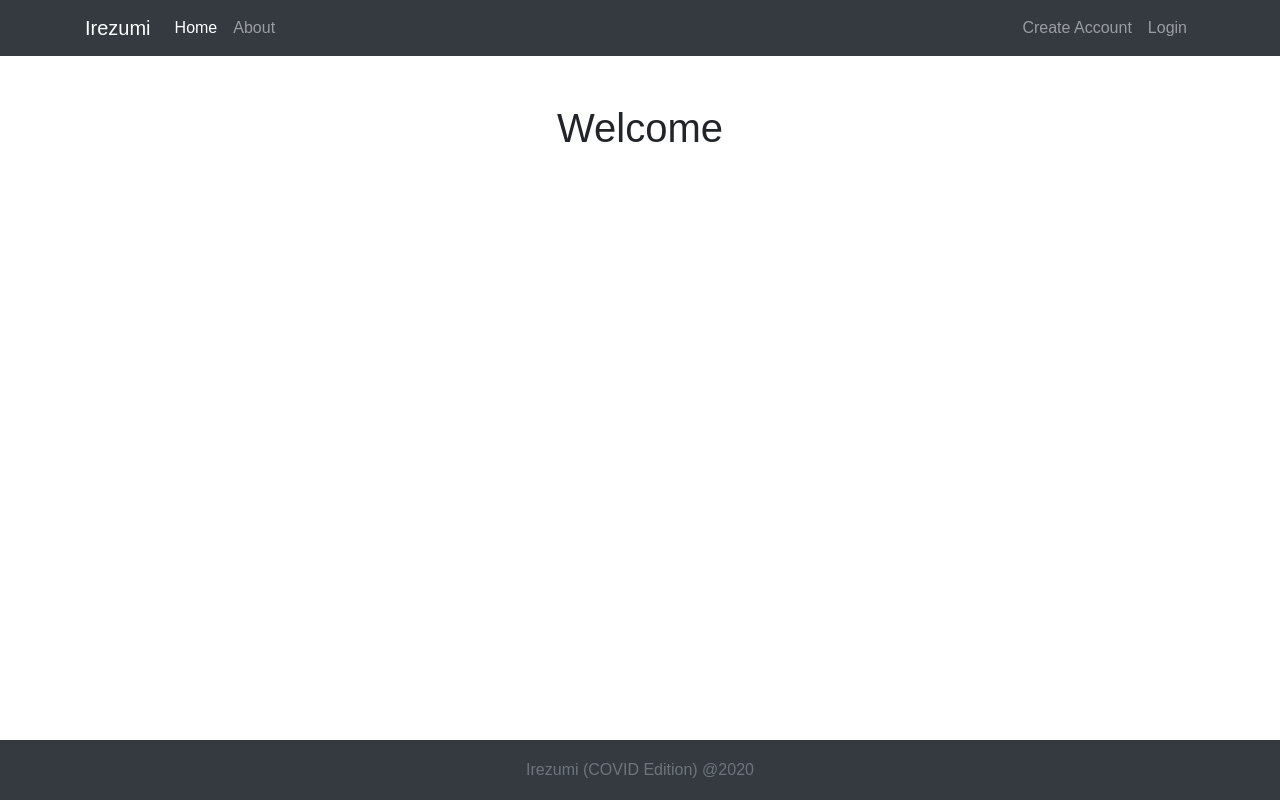
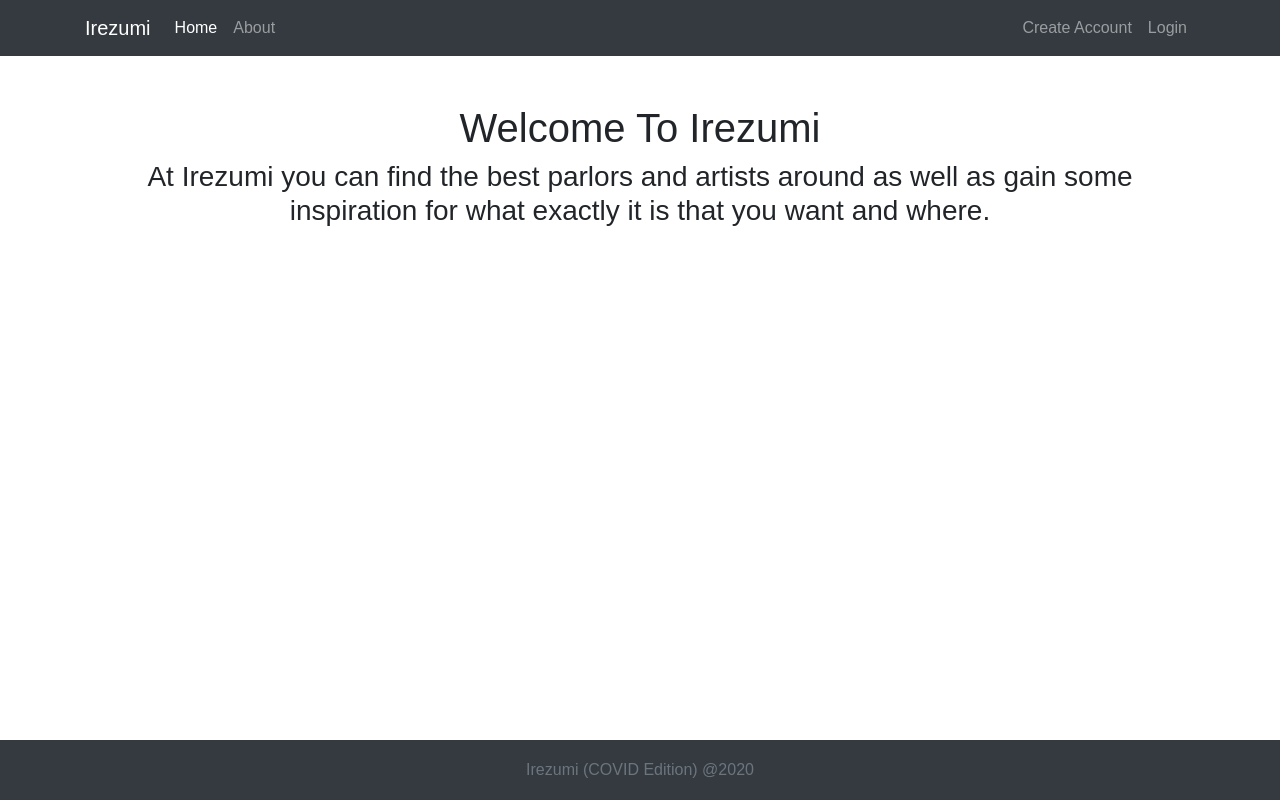
Before and after one commit to anonyymous1/irezumi-client, a React (Create React App) app: page / in a window 1280 px wide. Built offline with nearby package versions, Linux system fonts and the light colour scheme; no server answers.

Commit message:
welcome page changes

```diff
--- a/src/components/Welcome.js
+++ b/src/components/Welcome.js
@@ -2,7 +2,8 @@ import React from "react";
 const Welcome = () => {
     return (
         <div>
-            <h1>Welcome</h1>
+            <h1>Welcome To Irezumi</h1>
+            <h3>At Irezumi you can find the best parlors and artists around as well as gain some inspiration for what exactly it is that you want and where.</h3>
         </div>
     )
 }
```
